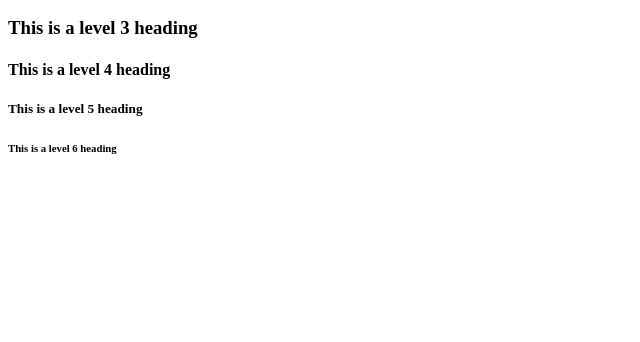
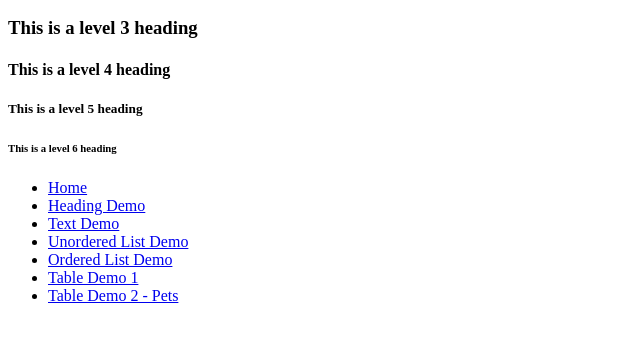
Before and after one commit to amoore4611/amoore4611.gihub.io, a plain HTML site: page heading.html in a window 1280 px wide. Shown: the part 96-438 px from the top of the page, without its empty margins (0-640 px from the left). Drawn offline with Linux system fonts and the light colour scheme.

Commit message:
updated hyperlinks

```diff
--- a/heading.html
+++ b/heading.html
@@ -14,5 +14,15 @@
       <h4>This is a level 4 heading</h1>
       <h5>This is a level 5 heading</h1>
       <h6>This is a level 6 heading</h1>
+        <ul>
+          <li><a href="index.html">Home</a></li>
+          <li><a href="heading.html">Heading Demo</a></li>
+          <li><a href="textdemo.html">Text Demo</a></li>
+          <li><a href="unorderedlist.html">Unordered List Demo</a></li>
+          <li><a href="Ordered List.html">Ordered List Demo</a></li>
+          <li><a href="tabledemo1.html">Table Demo 1</a></li>
+          <li><a href="Table Demo 2.html">Table Demo 2 - Pets</a></li>
+        </ul>
     <body>
+
 </html>
```
Also changed, not shown: Ordered List.html (+9 -0 lines), Table Demo 2.html (+9 -0 lines), tabledemo1.html (+9 -0 lines), textdemo.html (+9 -0 lines), unorderedlist.html (+9 -0 lines).
